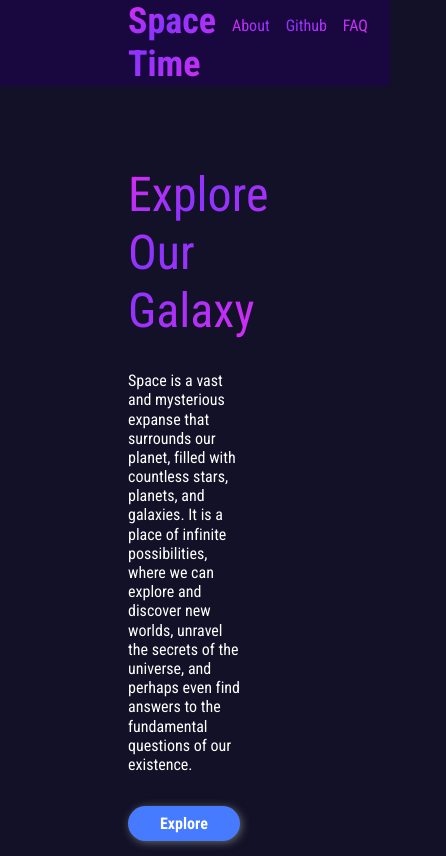
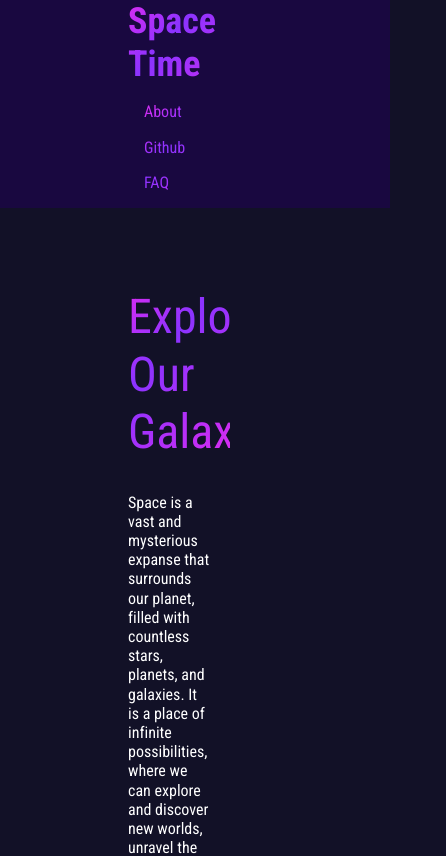
Before and after one commit to aixellelethe/spacetime, a plain HTML site: page index.html in a window 390 px wide. Shown: the top 856 px of the page, 446 px wide, since content can reach past the window. Drawn offline with Linux system fonts and the light colour scheme; grey boxes are pictures that could not be loaded.

Commit message:
added media query to get the stack correct

```diff
--- a/style.css
+++ b/style.css
@@ -138,7 +138,11 @@ select {
   }
 }
 
-
+@media screen and (max-width: 600px) {
+  .flexcontainer {
+    flex-direction: column;
+  }
+}
 /* Utility Classes */
 
 /* Colors */
```
